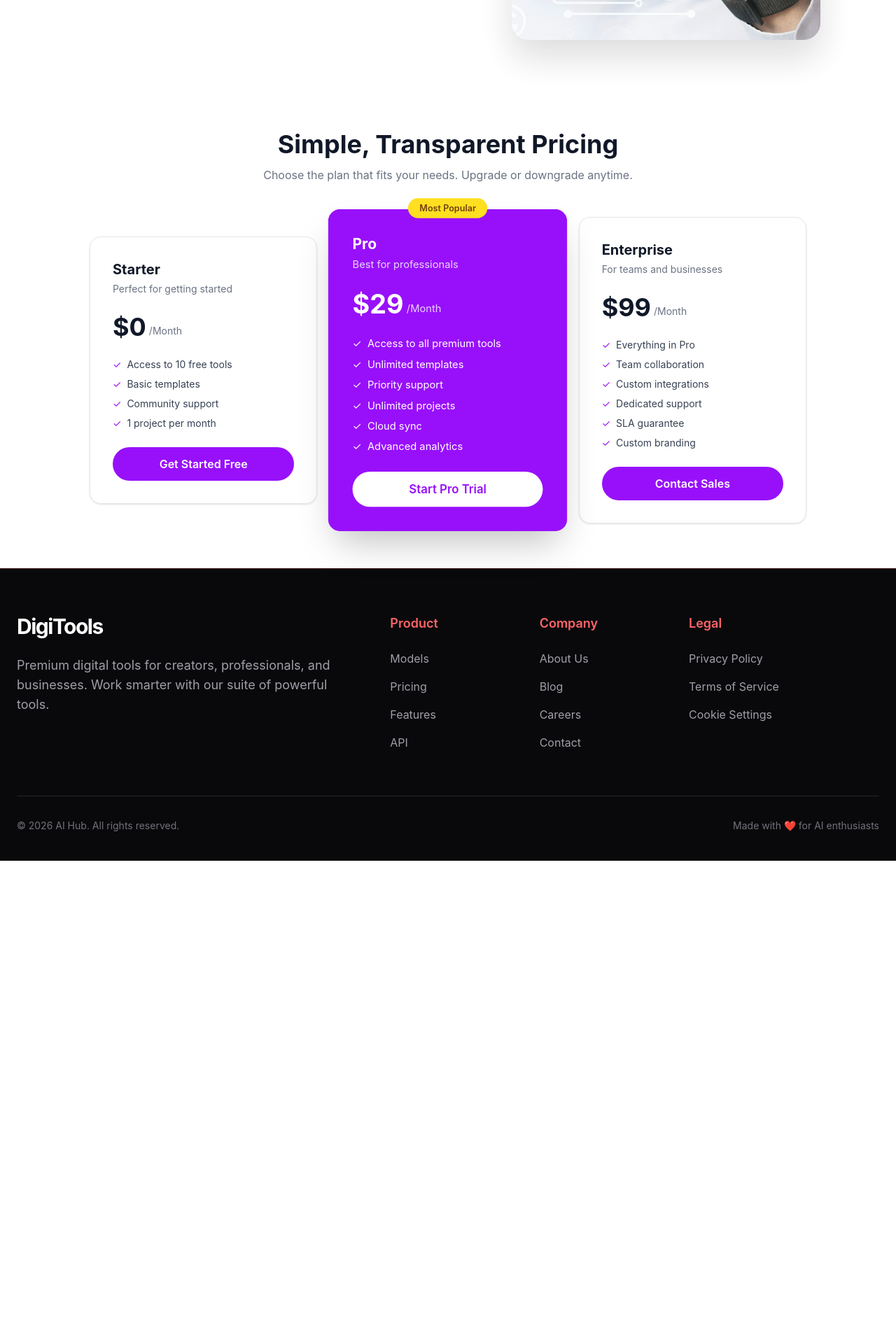
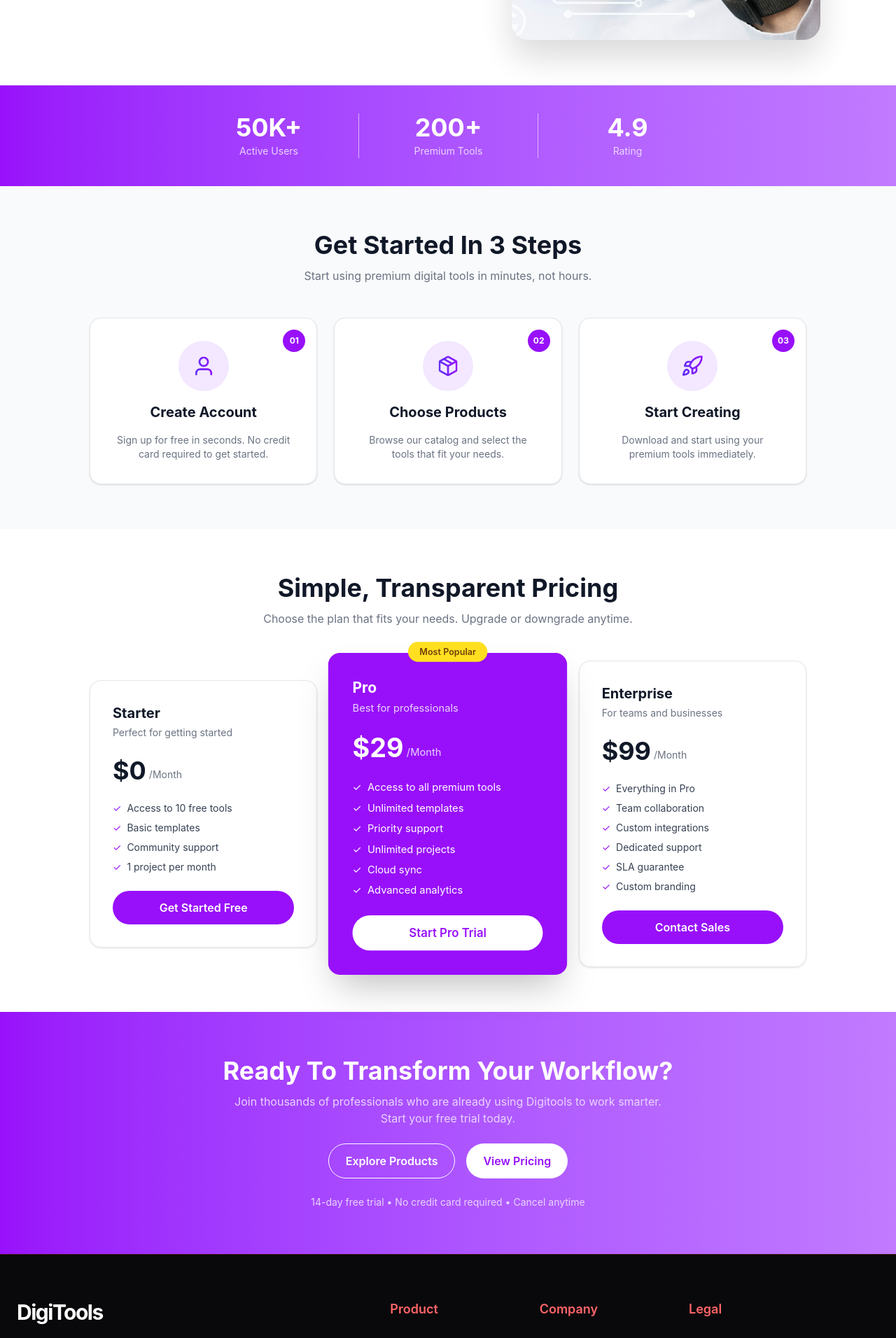
Before and after one commit to anim710/z.anim_Digitool_Platform_ph-A6, a React (Vite) app: page / in a window 1280 px wide. Shown: the part 600-2512 px from the top of the page at 70% size. Before the commit the page ends 1830 px from the top, so only its background shows below. Built offline with nearby package versions, Linux system fonts and the light colour scheme.

Commit message:
constructed rating,explore,process section

```diff
--- a/src/App.jsx
+++ b/src/App.jsx
@@ -3,6 +3,9 @@ import NavBar from './Components/NavBar.jsx'
 import Banner from './Components/Banner.jsx'
 import Footer from './Components/Footer.jsx'
 import Pricing from './Components/Pricing.jsx'
+import Process from './Components/Process.jsx'
+import Rating from './Components/Rating.jsx'
+import Explore from './Components/Explore.jsx'
 
 function App() {
 
@@ -13,7 +16,10 @@ function App() {
           <NavBar />
           {/* <h1 className='text-red-500'>hello world</h1> */}
           <Banner />
+          <Rating />
+          <Process />
           <Pricing />
+          <Explore />
          <Footer />
     </>
   )
--- /dev/null
+++ b/src/Components/Explore.jsx
@@ -0,0 +1,36 @@
+const Explore = () => {
+  return (
+    <div className="bg-gradient-to-r from-purple-600 to-purple-400 py-16 px-6">
+
+      {/* Content */}
+      <div className="text-center flex flex-col items-center gap-6">
+
+        <div>
+          <h2 className="text-4xl font-bold text-white">Ready To Transform Your Workflow?</h2>
+          <p className="text-purple-200 mt-3">
+            Join thousands of professionals who are already using Digitools to work smarter.
+            <br />
+            Start your free trial today.
+          </p>
+        </div>
+
+        {/* Buttons */}
+        <div className="flex gap-4">
+          <button className="px-6 py-3 rounded-full border border-white text-white font-semibold hover:bg-white hover:text-purple-600 transition-all">
+            Explore Products
+          </button>
+          <button className="px-6 py-3 rounded-full bg-white text-purple-600 font-semibold hover:bg-purple-50 transition-all">
+            View Pricing
+          </button>
+        </div>
+
+        <p className="text-purple-200 text-sm">
+          14-day free trial • No credit card required • Cancel anytime
+        </p>
+
+      </div>
+    </div>
+  );
+};
+
+export default Explore;
--- /dev/null
+++ b/src/Components/Process.jsx
@@ -0,0 +1,59 @@
+
+import Userimage from "../assets/user.png";
+import Packageimage from "../assets/package.png";
+import Rocketimage from "../assets/rocket.png";
+const Process = () => {
+  return (
+    <div className="py-16 px-6 bg-gray-50">
+
+      {/* Header */}
+      <div className="text-center mb-12">
+        <h2 className="text-4xl font-bold text-gray-900">Get Started In 3 Steps</h2>
+        <p className="text-gray-500 mt-3">Start using premium digital tools in minutes, not hours.</p>
+      </div>
+
+      {/* Cards */}
+      <div className="grid grid-cols-1 md:grid-cols-3 gap-6 max-w-5xl mx-auto">
+
+        {/* Step 1 */}
+        <div className="relative bg-white border border-gray-200 rounded-2xl p-8 flex flex-col items-center text-center gap-4 shadow-sm">
+          <div className="absolute top-4 right-4 bg-purple-600 text-white text-xs font-bold w-8 h-8 rounded-full flex items-center justify-center">
+            01
+          </div>
+          <div className="bg-purple-100 p-5 rounded-full">
+            <img src={Userimage} alt="" srcset="" className="w-8 h-8" />
+          </div>
+          <h3 className="text-xl font-bold text-gray-900">Create Account</h3>
+          <p className="text-sm text-gray-500">Sign up for free in seconds. No credit card required to get started.</p>
+        </div>
+
+        {/* Step 2 */}
+        <div className="relative bg-white border border-gray-200 rounded-2xl p-8 flex flex-col items-center text-center gap-4 shadow-sm">
+          <div className="absolute top-4 right-4 bg-purple-600 text-white text-xs font-bold w-8 h-8 rounded-full flex items-center justify-center">
+            02
+          </div>
+          <div className="bg-purple-100 p-5 rounded-full">
+            <img src={Packageimage} alt="" srcset="" className="w-8 h-8" />
+          </div>
+          <h3 className="text-xl font-bold text-gray-900">Choose Products</h3>
+          <p className="text-sm text-gray-500">Browse our catalog and select the tools that fit your needs.</p>
+        </div>
+
+        {/* Step 3 */}
+        <div className="relative bg-white border border-gray-200 rounded-2xl p-8 flex flex-col items-center text-center gap-4 shadow-sm">
+          <div className="absolute top-4 right-4 bg-purple-600 text-white text-xs font-bold w-8 h-8 rounded-full flex items-center justify-center">
+            03
+          </div>
+          <div className="bg-purple-100 p-5 rounded-full">
+            <img src={Rocketimage} alt="" srcset="" className="w-8 h-8" />
+          </div>
+          <h3 className="text-xl font-bold text-gray-900">Start Creating</h3>
+          <p className="text-sm text-gray-500">Download and start using your premium tools immediately.</p>
+        </div>
+
+      </div>
+    </div>
+  );
+};
+
+export default Process;
--- /dev/null
+++ b/src/Components/Rating.jsx
@@ -0,0 +1,30 @@
+const Rating = () => {
+  return (
+    <div className="bg-gradient-to-r from-purple-600 to-purple-400 py-10 px-6">
+
+      <div className="max-w-3xl mx-auto grid grid-cols-3 items-center text-center">
+
+        {/* Stat 1 */}
+        <div className="flex flex-col gap-1">
+          <span className="text-4xl font-bold text-white">50K+</span>
+          <span className="text-purple-200 text-sm">Active Users</span>
+        </div>
+
+        {/* Divider */}
+        <div className="border-l border-purple-300 flex flex-col gap-1">
+          <span className="text-4xl font-bold text-white">200+</span>
+          <span className="text-purple-200 text-sm">Premium Tools</span>
+        </div>
+
+        {/* Divider */}
+        <div className="border-l border-purple-300 flex flex-col gap-1">
+          <span className="text-4xl font-bold text-white">4.9</span>
+          <span className="text-purple-200 text-sm">Rating</span>
+        </div>
+
+      </div>
+    </div>
+  );
+};
+
+export default Rating;
```
